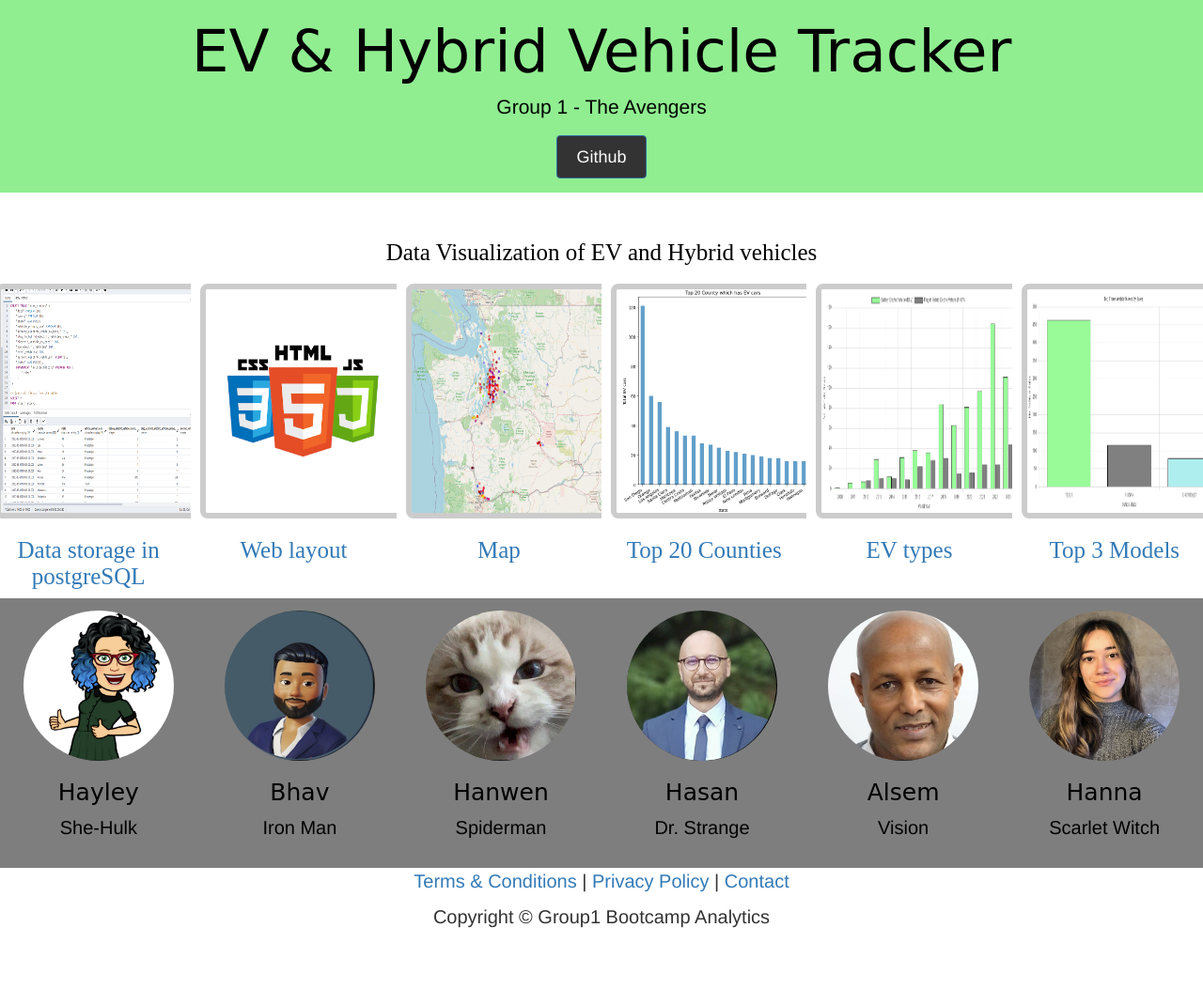
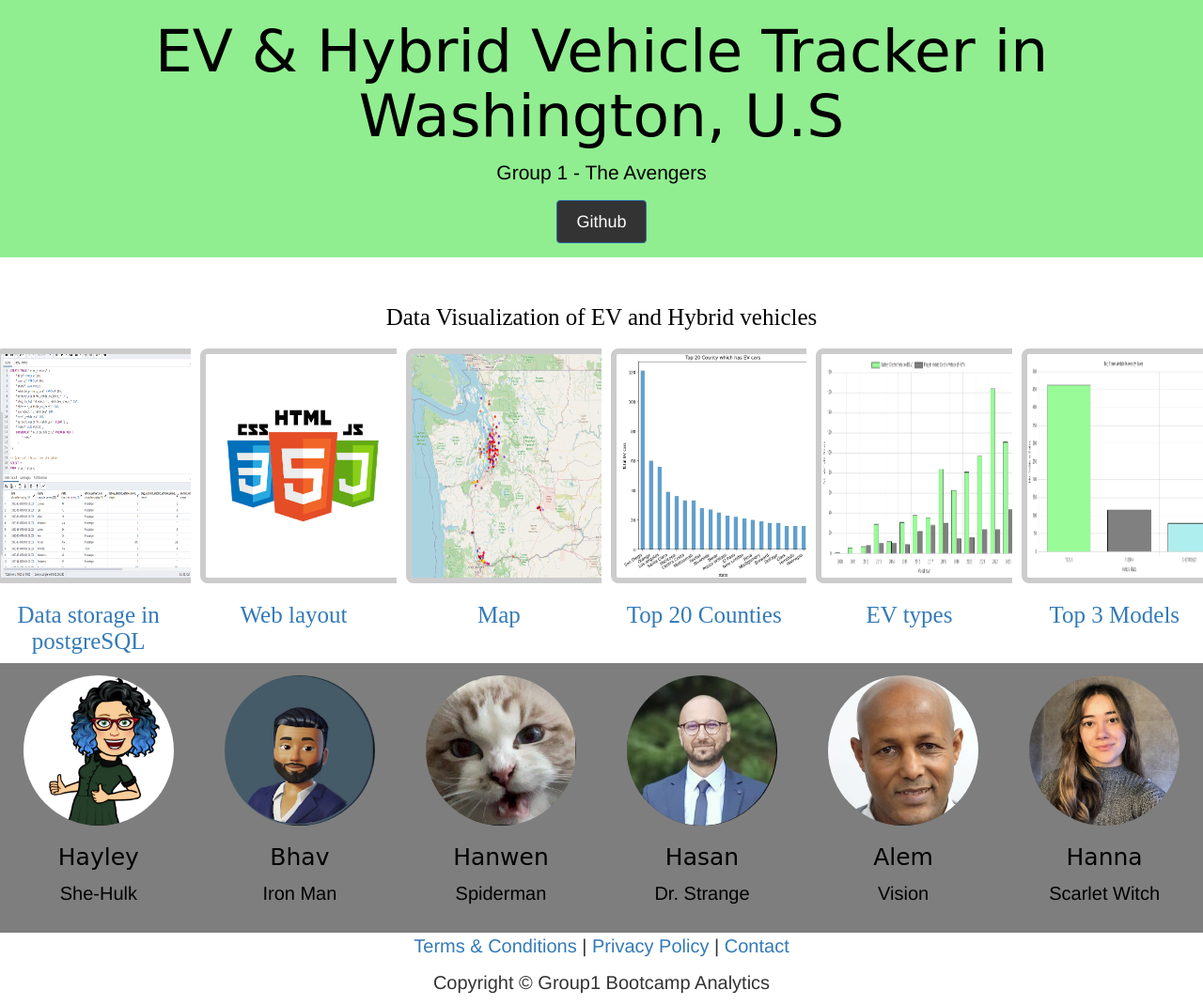
Before and after one commit to HayleyFuller/Project_3_DataVisual, a plain HTML site: page index.html in a window 1280 px wide. Shown: the top 1070 px of the page at 94% size. Before the commit the page ends 1001 px from the top, so only its background shows below. Drawn offline with Linux system fonts and the light colour scheme.

Commit message:
final I swear

```diff
--- a/index.html
+++ b/index.html
@@ -16,7 +16,7 @@
 
   <div class="jumbotron feature">
     <div class="container">
-      <h1 class="display-4">EV & Hybrid Vehicle Tracker</h1>
+      <h1 class="display-4">EV & Hybrid Vehicle Tracker in Washington, U.S</h1>
       <p class="lead">Group 1 - The Avengers</p>
       <p class="text-center">
         <a class="btn btn-primary btn-lg" href="https://github.com/HayleyFuller/Project_3_DataVisual" role="button">Github</a>
@@ -128,7 +128,7 @@
 
           <div class="col-sm-2 footer-blurb-item">
             <img class="img-circle custom-img2" src="Images/Alems.png" alt="Image 11">
-            <h3>Alsem</h3>
+            <h3>Alem</h3>
             <p>Vision</p>
           </div>
 
```
